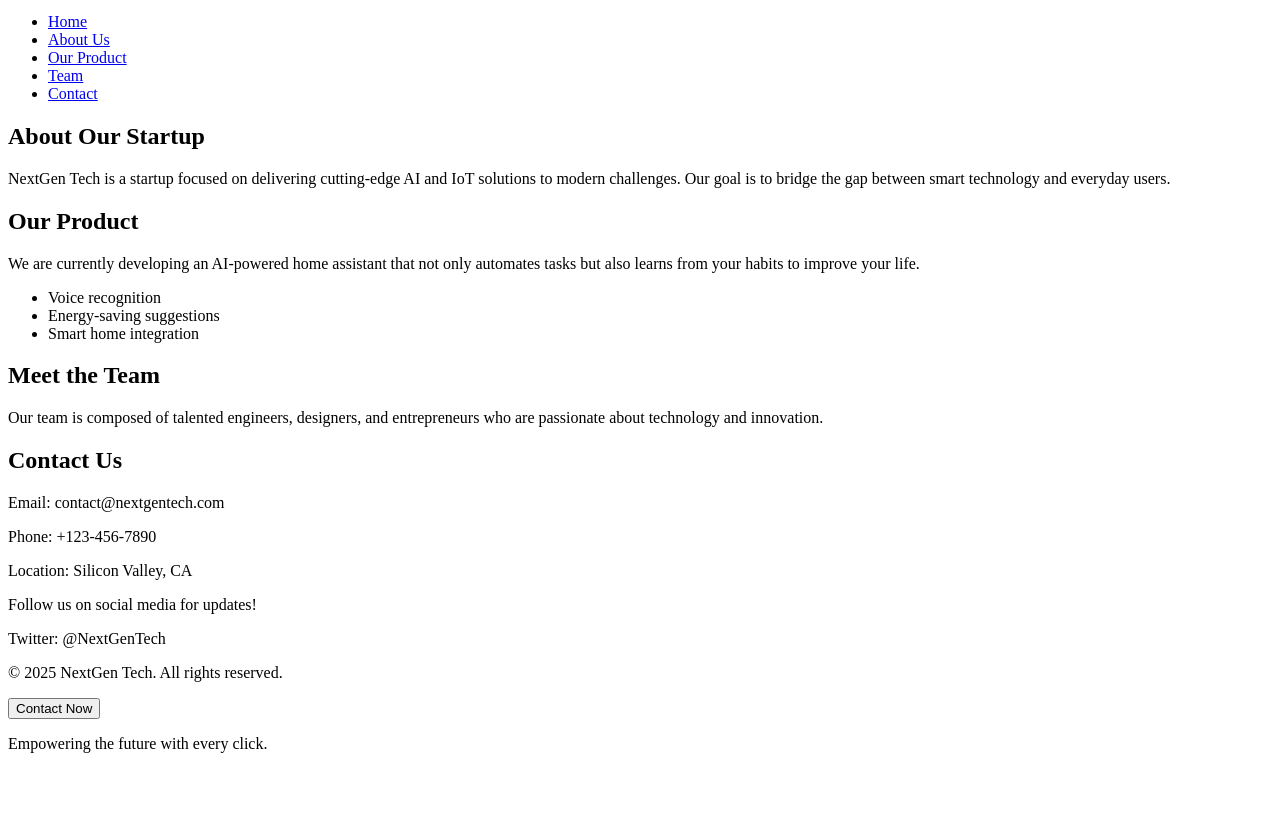
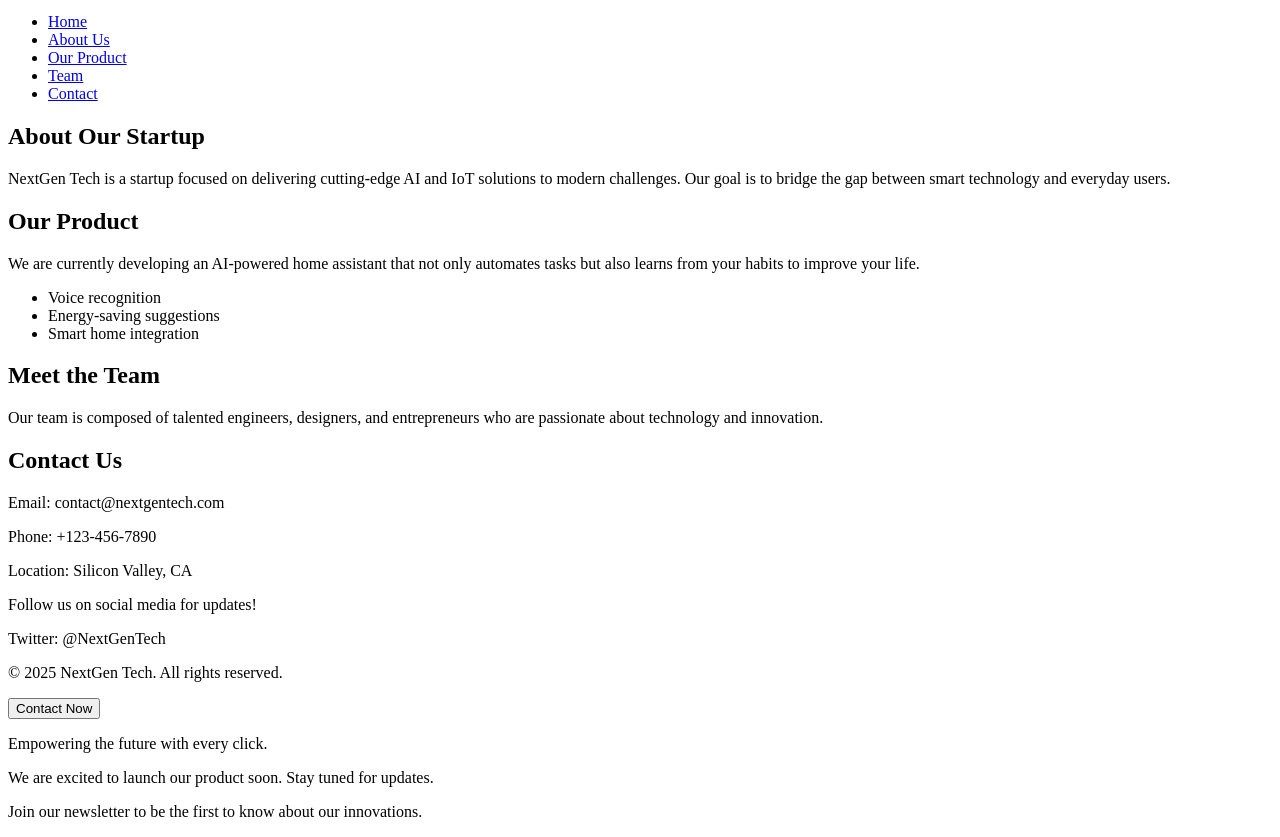
Before and after one commit to kindi-315/web-anas, a plain HTML site: page index.html in a window 1280 px wide. Shown: the part 101-938 px from the top of the page. Before the commit the page ends 870 px from the top, so only its background shows below. Drawn offline with Linux system fonts and the light colour scheme.

Commit message:
Update index.html

```diff
--- a/index.html
+++ b/index.html
@@ -59,5 +59,9 @@
 
     <button onclick="alert('Thank you for reaching out!')">Contact Now</button>
     <p>Empowering the future with every click.</p>
+
+    <!-- السطرين المضافين -->
+    <p>We are excited to launch our product soon. Stay tuned for updates.</p>
+    <p>Join our newsletter to be the first to know about our innovations.</p>
 </body>
 </html>
```
